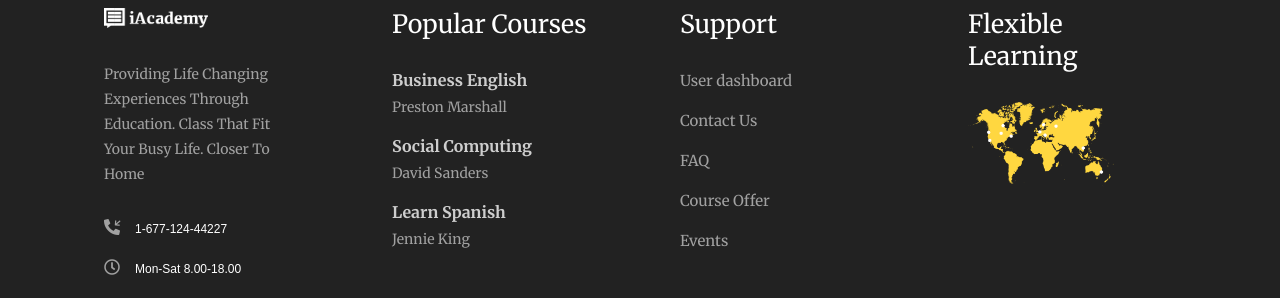
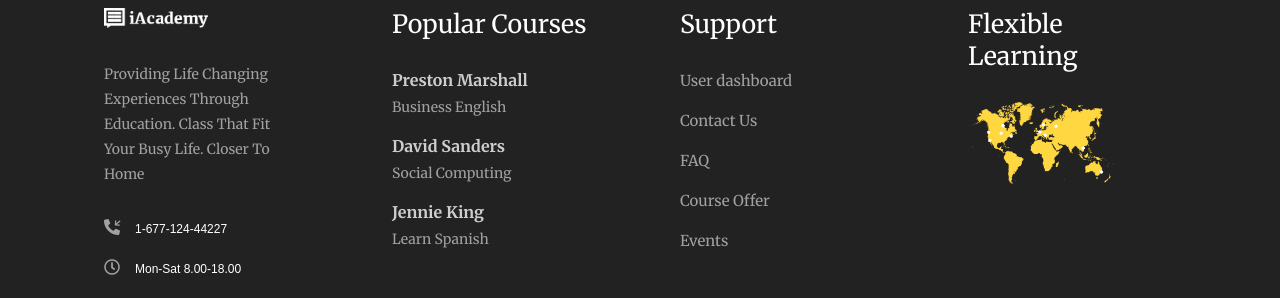
Before and after one commit to BaccanoB/proj-html-vuejs, a Vue app: page / in a window 1280 px wide. Shown: the part 7042-7340 px from the top of the page. Built offline with nearby package versions, Linux system fonts and the light colour scheme; a web font is replaced by a local one.

Commit message:
inserita lista dinamica in footer

```diff
--- a/src/App.vue
+++ b/src/App.vue
@@ -1,8 +1,8 @@
 <template>
   <div id="app">
     <Header />
-    <Main  />
-    <Footer />
+    <Main />
+    <Footer :professors="professors"/>
   </div>
 </template>
 
@@ -17,7 +17,43 @@
     Header,
     Main,
     Footer
-  }
+  },
+  data(){
+        return{
+            professors:[
+                {
+                    "name":"Preston Marshall",
+                    "subject":"Business English"
+                },
+                {
+                    "name":"David Sanders",
+                    "subject":"Social Computing"
+                },
+                {
+                    "name":"Jennie King",
+                    "subject":"Learn Spanish"
+                }
+            ]
+        }
+    }
+      // images:[
+      //   {
+      //     "img":"../assets/img/h5-client-5.png",
+      //     'imgHover':"../assets/img/h5-client-5-h.png"
+      //   },
+      //   {
+      //     'img':"../assets/img/h5-client-1.png",
+      //     'imgHover':"../assets/img/h5-client-1-h.png"
+      //   },
+      //   {
+      //     'img':"../assets/img/h5-client-2.png",
+      //     'imgHover':"../assets/img/h5-client-2-h.png"
+      //   },
+      //   {
+      //     'img':"../assets/img/h5-client-1.png",
+      //     'imgHover':"../assets/img/h5-client-1-h.png"
+      //   }
+      // ]
 }
 </script>
 
--- a/src/components/Footer.vue
+++ b/src/components/Footer.vue
@@ -18,17 +18,9 @@
         <div>
             <h3>Popular Courses</h3>
             <ul>
-                <li>
-                    <h4>Business English</h4>
-                    <p>Preston Marshall</p>
-                </li>
-                <li>
-                   <h4>Social Computing</h4>
-                   <p>David Sanders</p>
-                </li>
-                <li>
-                    <h4>Learn Spanish</h4>
-                    <p>Jennie King</p>
+                <li v-for="(element,index) in professors" :key="index">
+                    <h4>{{ element.name }}</h4>
+                    <p>{{ element.subject }}</p>
                 </li>
             </ul>
         </div>
@@ -80,7 +72,10 @@
 
 <script>
 export default {
-    name:'Footer'
+    name:'Footer',
+    props:{
+        professors:Array
+    }
 }
 </script>
 
--- a/src/components/Main.vue
+++ b/src/components/Main.vue
@@ -257,10 +257,10 @@
         <img src="../assets/img/h5-client-1.png" alt="university">
         <img src="../assets/img/h5-client-2.png" alt="educator">
         <img src="../assets/img/h5-client-1.png" alt="university">
-        <!-- <img v-for="(element,index) in images" :key="index" :src="hovered == false? element.img:element.imgHover"
-        @mouseover="hovered=true"
-        @mouseleave="hovered=false"
-        alt="academy">-->
+        <!-- <div v-for="(element,index) in images" :key="index" >
+            <img :src="element.img"
+            alt="academy">
+        </div> -->
     </section>
     <!-- /logo section -->
 
@@ -280,28 +280,8 @@
 <script>
 export default {
     name:'Main',
-    hovered:false,
-    data(){
-        return{
-            images:[
-                {
-                    img:"./assets/img/h5-client-5.png",
-                    imgHover:"./assets/img/h5-client-5-h.png"
-                },
-                {
-                    img:"./assets/img/h5-client-1.png",
-                    imgHover:"./assets/img/h5-client-1-h.png"
-                },
-                {
-                    img:"./assets/img/h5-client-2.png",
-                    imgHover:"./assets/img/h5-client-2-h.png"
-                },
-                {
-                    img:"./assets/img/h5-client-1.png",
-                    imgHover:"./assets/img/h5-client-1-h.png"
-                }
-            ]
-        }
+    props:{
+        images: Array
     }
 }
 </script>
```
